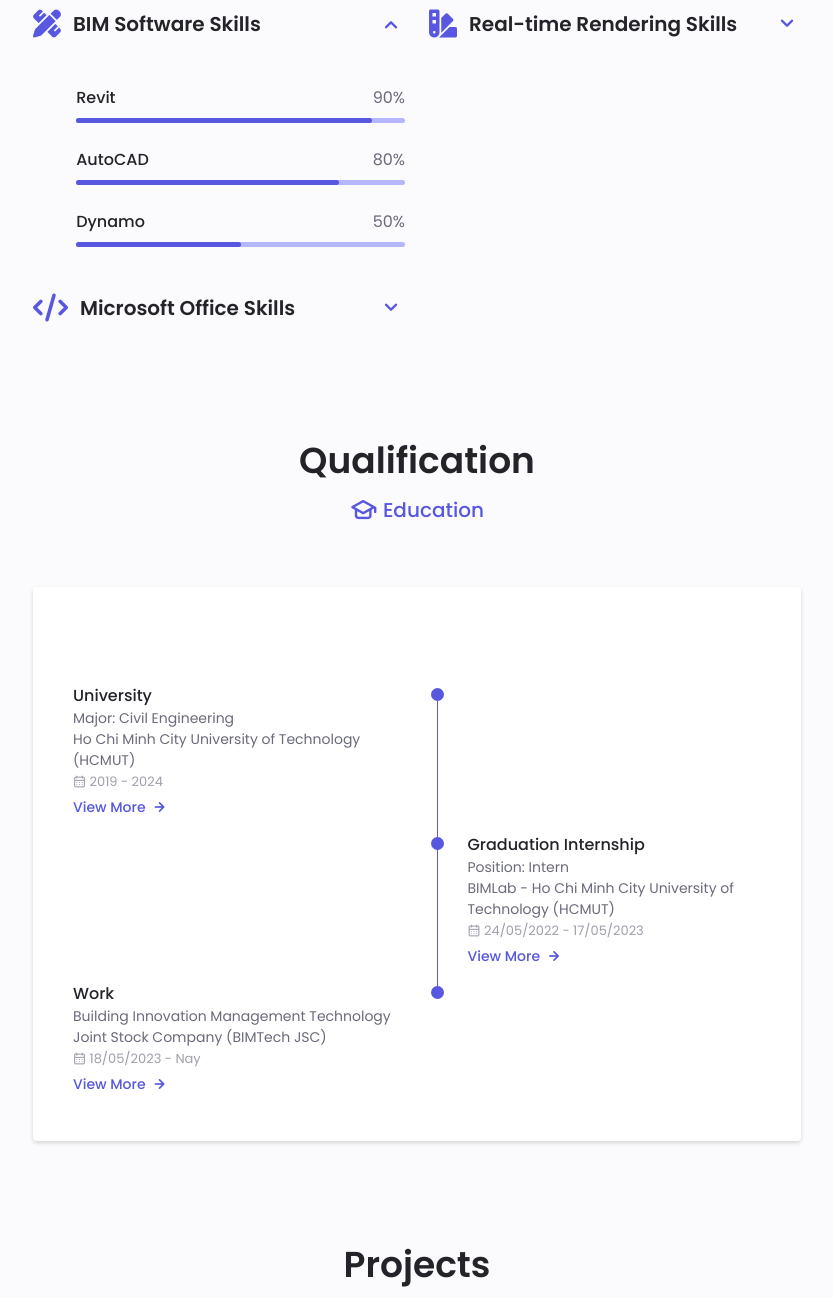
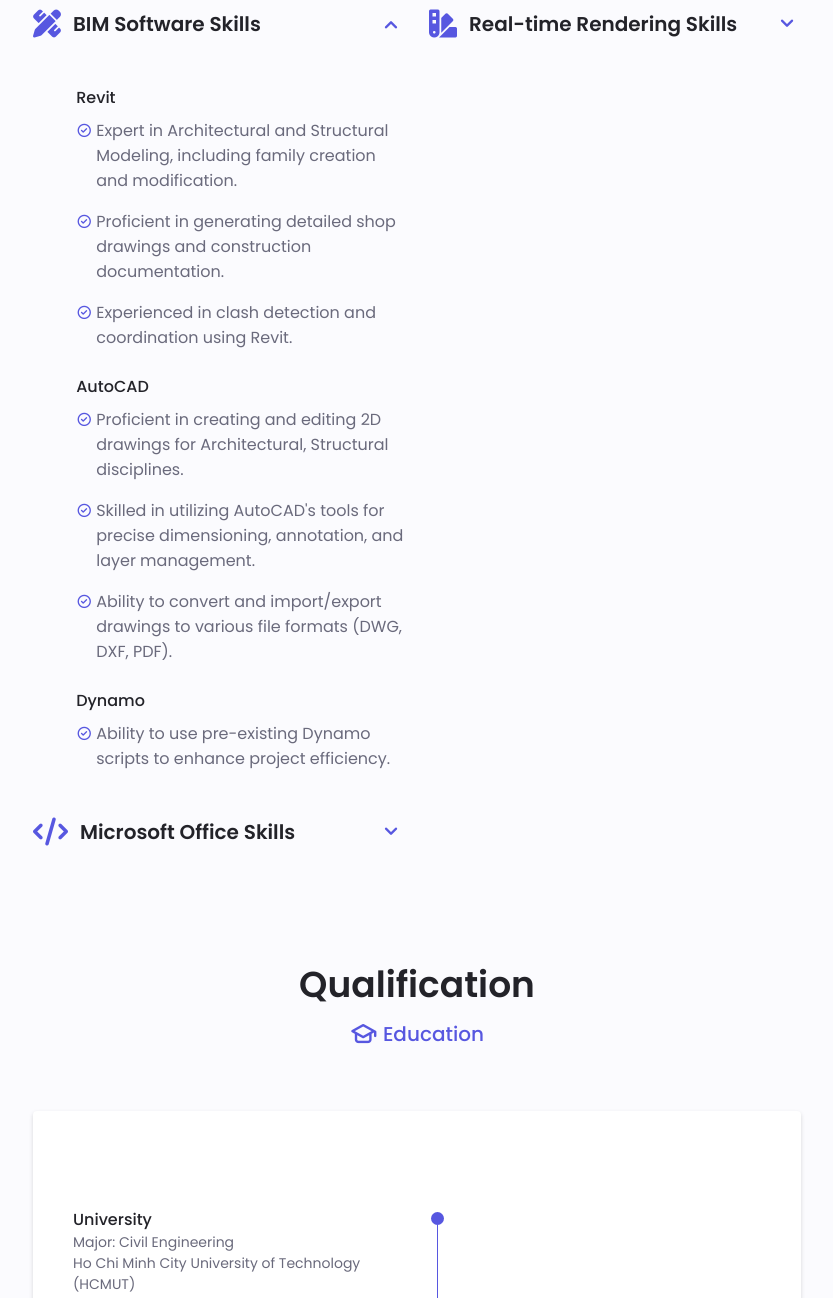
Before and after one commit to ntpnhi1604/portfolio, a plain HTML site: page index.html in a window 1280 px wide. Shown: the part 1620-2918 px from the top of the page, without its empty margins (223-1056 px from the left). Drawn offline with nearby package versions, Linux system fonts and the light colour scheme.

Commit message:
Add files via upload

```diff
--- a/index.html
+++ b/index.html
@@ -156,8 +156,8 @@
 
             <div class="about__info">
               <div>
-                <span class="about__info-title">3.0</span>
-                <span class="about__info-name">GPA<br />Out of 4.0</span>
+                <span class="about__info-title">7.28</span>
+                <span class="about__info-name">GPA<br />Out of 10.0</span>
               </div>
 
               <div>
@@ -208,29 +208,65 @@
                 <div class="skills__data">
                   <div class="skills__titles">
                     <h3 class="skills__name">Revit</h3>
-                    <span class="skills__nuber">90%</span>
                   </div>
-                  <div class="skills__bar">
-                    <span class="skills__percentage skills__Revit"></span>
-                  </div>
+                    <span >
+                      <ul class="services__modal-services grid">
+                        <li class="services__modal-service">
+                          <i class="uil uil-check-circle services__modal-icon">
+                          </i>
+                          <p>Expert in Architectural and Structural Modeling, including family creation and modification.</p>
+                        </li>
+                        <li class="services__modal-service">
+                          <i
+                            class="uil uil-check-circle services__modal-icon"
+                          ></i>
+                          <p>Proficient in generating detailed shop drawings and construction documentation.</p>
+                        </li>
+                        <li class="services__modal-service">
+                          <i
+                            class="uil uil-check-circle services__modal-icon"
+                          ></i>
+                          <p>Experienced in clash detection and coordination using Revit.</p>
+                        </li>
+                    </span>
                 </div>
                 <div class="skills__data">
                   <div class="skills__titles">
                     <h3 class="skills__name">AutoCAD</h3>
-                    <span class="skills__nuber">80%</span>
                   </div>
-                  <div class="skills__bar">
-                    <span class="skills__percentage skills__AutoCAD"></span>
-                  </div>
+                    <span >
+                      <ul class="services__modal-services grid">
+                        <li class="services__modal-service">
+                          <i class="uil uil-check-circle services__modal-icon">
+                          </i>
+                          <p>Proficient in creating and editing 2D drawings for Architectural, Structural disciplines.</p>
+                        </li>
+                        <li class="services__modal-service">
+                          <i
+                            class="uil uil-check-circle services__modal-icon"
+                          ></i>
+                          <p>Skilled in utilizing AutoCAD's tools for precise dimensioning, annotation, and layer management.</p>
+                        </li>
+                        <li class="services__modal-service">
+                          <i
+                            class="uil uil-check-circle services__modal-icon"
+                          ></i>
+                          <p>Ability to convert and import/export drawings to various file formats (DWG, DXF, PDF).</p>
+                        </li>
+                    </span>
                 </div>
                 <div class="skills__data">
                   <div class="skills__titles">
                     <h3 class="skills__name">Dynamo</h3>
-                    <span class="skills__nuber">50%</span>
                   </div>
-                  <div class="skills__bar">
-                    <span class="skills__percentage skills__Dynamo"></span>
-                  </div>
+                    <span >
+                      <ul class="services__modal-services grid">
+                        <li class="services__modal-service">
+                          <i class="uil uil-check-circle services__modal-icon">
+                          </i>
+                          <p>Ability to use pre-existing Dynamo scripts to enhance project efficiency.</p>
+                        </li>
+                    </span>
                 </div>
               </div>
             </div>
@@ -250,36 +286,48 @@
               <div class="skills__list grid">
                 <div class="skills__data">
                   <div class="skills__titles">
-                    <h3 class="skills__name">Excel</h3>
-                    <span class="skills__nuber">80%</span>
+                    <h3 class="skills__name">Microsoft Word</h3>
                   </div>
-                  <div class="skills__bar">
-                    <span class="skills__percentage skills__Excel"></span>
-                  </div>
+                    <span >
+                      <ul class="services__modal-services grid">
+                        <li class="services__modal-service">
+                          <i class="uil uil-check-circle services__modal-icon">
+                          </i>
+                          <p>Expert in Microsoft Word for creating professional reports and documentation.</p>
+                        </li>
+                    </span>
                 </div>
                 <div class="skills__data">
                   <div class="skills__titles">
-                    <h3 class="skills__name">Word</h3>
-                    <span class="skills__nuber">80%</span>
+                    <h3 class="skills__name">Microsoft Excel</h3>
                   </div>
-                  <div class="skills__bar">
-                    <span class="skills__percentage skills__Word"></span>
-                  </div>
+                    <span >
+                      <ul class="services__modal-services grid">
+                        <li class="services__modal-service">
+                          <i class="uil uil-check-circle services__modal-icon">
+                          </i>
+                          <p>Proficient in Microsoft Excel for data analysis, project management, and reporting.</p>
+                        </li>
+                    </span>
                 </div>
                 <div class="skills__data">
                   <div class="skills__titles">
-                    <h3 class="skills__name">PowerPoint</h3>
-                    <span class="skills__nuber">70%</span>
+                    <h3 class="skills__name">Microsoft PowerPoint</h3>
                   </div>
-                  <div class="skills__bar">
-                    <span class="skills__percentage skills__PowerPoint"></span>
-                  </div>
+                    <span >
+                      <ul class="services__modal-services grid">
+                        <li class="services__modal-service">
+                          <i class="uil uil-check-circle services__modal-icon">
+                          </i>
+                          <p>Skilled in Microsoft PowerPoint for creating engaging presentations.</p>
+                        </li>
+                    </span>
                 </div>
               </div>
             </div>
           </div>
 
-          <div>
+
             <!--==================== Skill 3 =================-->
             <div class="skills__content skills__close">
               <div class="skills__header">
@@ -295,24 +343,43 @@
                 <div class="skills__data">
                   <div class="skills__titles">
                     <h3 class="skills__name">Enscape</h3>
-                    <span class="skills__nuber">80%</span>
                   </div>
-                  <div class="skills__bar">
-                    <span class="skills__percentage skills__Enscape"></span>
-                  </div>
+                    <span >
+                      <ul class="services__modal-services grid">
+                        <li class="services__modal-service">
+                          <i class="uil uil-check-circle services__modal-icon">
+                          </i>
+                          <p>Proficient in real-time rendering and visualization for architectural and interior design projects.</p>
+                        </li>
+                        <li class="services__modal-service">
+                          <i class="uil uil-check-circle services__modal-icon">
+                          </i>
+                          <p>Experienced in integrating Enscape with Revit using Direct Link.</p>
+                        </li>
+                        <li class="services__modal-service">
+                          <i class="uil uil-check-circle services__modal-icon">
+                          </i>
+                          <p>Skilled in advanced lighting and environmental effects for realistic visualizations.</p>
+                        </li>
+                    </span>
                 </div>
                 <div class="skills__data">
                   <div class="skills__titles">
                     <h3 class="skills__name">Twinmotion</h3>
-                    <span class="skills__nuber">70%</span>
                   </div>
-                  <div class="skills__bar">
-                    <span class="skills__percentage skills__Twinmotion"></span>
-                  </div>
+                    <span >
+                      <ul class="services__modal-services grid">
+                        <li class="services__modal-service">
+                          <i class="uil uil-check-circle services__modal-icon">
+                          </i>
+                          <p>Skilled in asset customization and vegetation creation.</p>
+                        </li>
+                    </span>
                 </div>
               </div>
             </div>
-          </div>
+
+
         </div>
       </section>
 
@@ -372,14 +439,14 @@
                       </li>
                       <li class="services__modal-service">
                         <i
-                          class="uil uil-check-circle services__moda-icon"
+                          class="uil uil-check-circle services__modal-icon"
                         ></i>
                         <p>My Capstone Project was awarded a mark of 8.7 (out of 10),
                           which was the highest distinction conferred that semester.</p>
                       </li>
                         <li class="services__modal-service">
                           <i
-                            class="uil uil-check-circle services__moda-icon"
+                            class="uil uil-check-circle services__modal-icon"
                           ></i>
                           <p>
                             Throughout my academic journey,
@@ -389,13 +456,13 @@
                         </li>
                         <li class="services__modal-service">
                           <i
-                            class="uil uil-check-circle services__moda-icon"
+                            class="uil uil-check-circle services__modal-icon"
                           ></i>
                           <p>Able to apply general knowledge to specialized subjects.</p>
                         </li>
                         <li class="services__modal-service">
                           <i
-                            class="uil uil-check-circle services__moda-icon"
+                            class="uil uil-check-circle services__modal-icon"
                           ></i>
                           <p>Have applied parts of specialized knowledge into real practical
                             application during graduation internship and work.</p>
@@ -443,7 +510,7 @@
                       <ul class="services__modal-services grid">
                         <li class="services__modal-service">
                           <i
-                            class="uil uil-check-circle services__moda-icon"
+                            class="uil uil-check-circle services__modal-icon"
                           ></i>
                           <p>
                             Implemented Shop Drawings for Masonry and Plastering, Tiling,
@@ -452,7 +519,7 @@
                         </li>
                         <li class="services__modal-service">
                           <i
-                            class="uil uil-check-circle services__moda-icon"
+                            class="uil uil-check-circle services__modal-icon"
                           ></i>
                           <p>Updated 3D models at LOD500 detail; Updated non-geometric information
                             for Commercial Service Office Building Project using Revit software.
@@ -487,9 +554,8 @@
                       <i class="uil uil-times services__modal-close"></i>
                       <ul class="services__modal-services grid">
                         <li class="services__modal-service">
-                          <i
-                            class="uil uil-check-circle services__modal-icon"
-                          ></i>
+                          <i class="uil uil-check-circle services__modal-icon">
+                          </i>
                           <p>Created Building models and tender videos for Loc Troi
                             and Chan Phuong Rice Factories using Revit software.</p>
                         </li>
```
Also changed, not shown: 1 other file.
